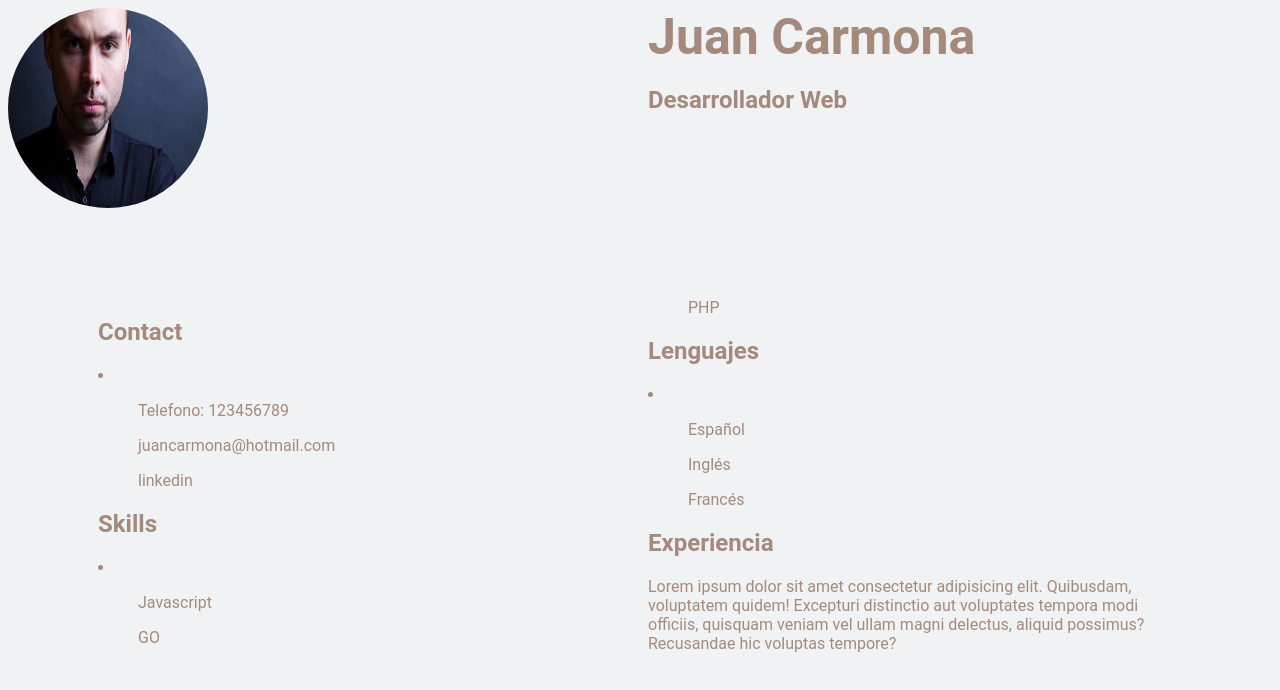
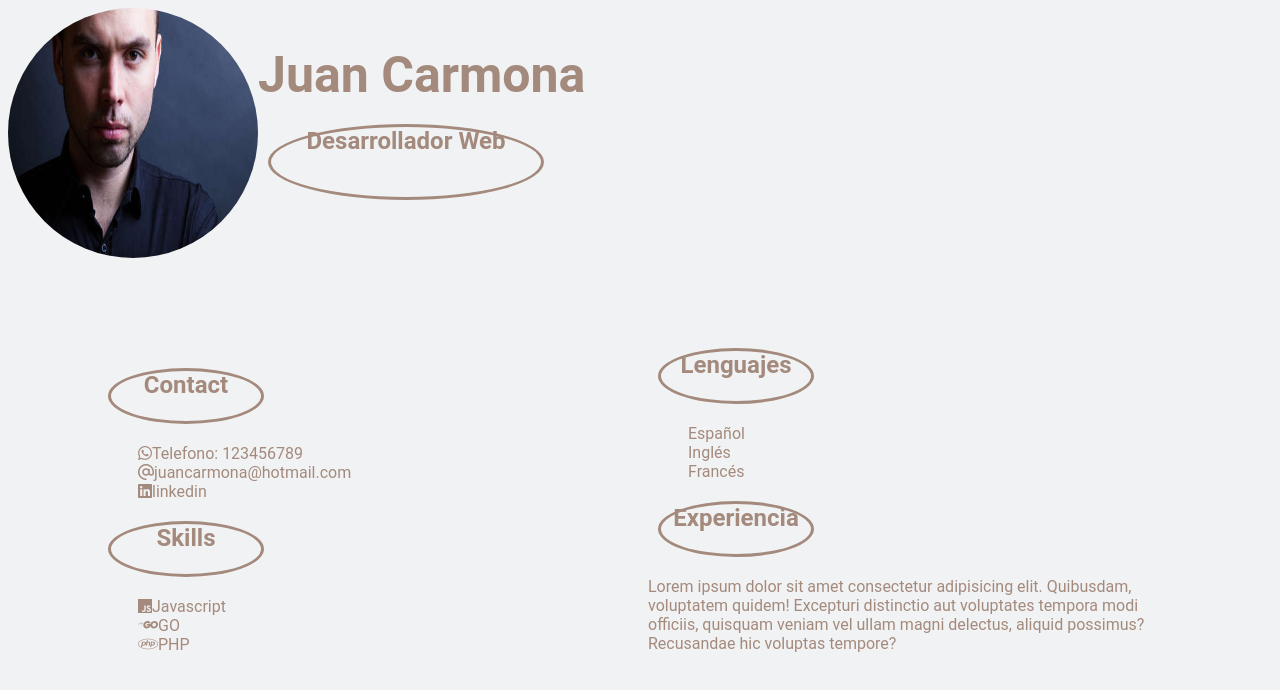
Before and after one commit to David58219/intro-a-la-web-29-web-c, a plain HTML site: page 1.3-intro-html/mi_curriculum/index.html in a window 1280 px wide. Drawn offline with Linux system fonts and the light colour scheme.

Commit message:
CV finalizado

```diff
--- a/1.3-intro-html/mi_curriculum/assets/css/style.css
+++ b/1.3-intro-html/mi_curriculum/assets/css/style.css
@@ -4,23 +4,64 @@ body {
     color: rgb(164, 138, 125);
 
 }
+/* Estilos de Header */
 header {
-    columns: 100px 2;
+    display: flex;
+    align-items: center;
+}
+.nombre {
+    display: flex;
+    align-content: center;
+    margin-left: 0%;
 }
 .imagen_perfil {
-    width: 200px;
-    height: 200px;
+    width: 250px;
+    height: 250px;
     border-radius: 50%;
     margin: 0;
-    display: block;
+
 }
 .Nombre_curriculum {
-    text-align: left;
+
     font-size: 50px;
     font-weight: bold;
     margin: 0;
+
 }
+
+/* Cuerpo de Curriculum */
 .cuerpo {
     columns: 100px 2;
     margin: 90px;
 }
+
+.subtitulo {
+    width: 150px;
+    height: 50px;
+    text-align: center;
+    margin-inline: 10px;
+    border-radius: 50%;
+    border-style: solid;
+    border-width: 3px;
+    border-color: rgb(164, 138, 125);
+}
+.subtitulo1 {
+    width: 270px;
+    height: 70px;
+    text-align: center;
+    margin-inline: 10px;
+    border-radius: 50%;
+    border-style: solid;
+    border-width: 3px;
+    border-color: rgb(164, 138, 125);
+}
+
+.contenido {
+
+}
+
+/* Estilos de articulos */
+ul {
+    list-style: none;
+
+}
--- a/1.3-intro-html/mi_curriculum/index.html
+++ b/1.3-intro-html/mi_curriculum/index.html
@@ -4,41 +4,57 @@
     <meta charset="UTF-8">
     <meta name="viewport" content="width=device-width, initial-scale=1.0">
     <link rel="stylesheet" href="./assets/css/style.css">
-    <title>Curriculum</title>
+    <script src="https://kit.fontawesome.com/6acc97d1ca.js" crossorigin="anonymous"></script>
+    <title>Mi CV</title>
 </head>
 <body>
     <Header>
         <img class="imagen_perfil" src="./assets/imagenes/perfil.jpg" alt="Imagen del Perfil">
+        <div class="Nombre">
             <h1 class="Nombre_curriculum">Juan Carmona</h1>
-        <h2 class="Subtitulos" >Desarrollador Web</h2>
+            <h2 class="subtitulo1" >Desarrollador Web</h2>
+        </div>
     </Header>
 
             <section class="cuerpo">
-                <h2>Contact</h2>
-                <li>
-                    <ul>Telefono: 123456789</ul>
-                    <ul>juancarmona@hotmail.com</ul>
-                    <ul>linkedin</ul>
-                </li>
-                <h2>Skills</h2>
-                <li>
-                    <ul>Javascript</ul>
-                    <ul>GO</ul>
-                    <ul>PHP</ul>
-                </li>
-                <h2>Lenguajes</h2>
-                <li>
-                    <ul>Español</ul>
-                    <ul>Inglés</ul>
-                    <ul>Francés</ul>
-                </li>
-                <h2>Experiencia</h2>
+
+
+                 <article class="contenido">
+                        <h2 class="subtitulo">Contact</h2>
+                        <ul>
+                            <li><i class="fa-brands fa-whatsapp" style="color: #a48a7d;"></i>Telefono: 123456789</li>
+                            <li><i class="fa-regular fa-at" style="color: #a48a7d;"></i>juancarmona@hotmail.com</li>
+                            <li><i class="fa-brands fa-linkedin" style="color: #a48a7d;"></i>linkedin</li>
+                        </ul>
+                 </article>
+
+                 <article class="contenido">
+                        <h2 class="subtitulo">Skills</h2>
+                        <ul>
+                            <li><i class="fa-brands fa-js" style="color: #a48a7d;"></i>Javascript</li>
+                            <li><i class="fa-brands fa-golang" style="color: #a48a7d;"></i>GO</li>
+                            <li><i class="fa-brands fa-php" style="color: #a48a7d;"></i>PHP</li>
+                        </ul>
+                 </article>
+
+                 <article class="contenido">
+                        <h2 class="subtitulo">Lenguajes</h2>
+                        <ul>
+                            <li>Español</li>
+                            <li>Inglés</li>
+                            <li>Francés</li>
+                        </ul>
+                 </article>
+
+                 <article class="contenido">
+                        <h2 class="subtitulo">Experiencia</h2>
                         <p>
                             Lorem ipsum dolor sit amet consectetur adipisicing elit.
                             Quibusdam, voluptatem quidem! Excepturi distinctio aut voluptates
                             tempora modi officiis, quisquam veniam vel ullam magni delectus,
                             aliquid possimus? Recusandae hic voluptas tempore?
                         </p>
+                 </article>
             </section>
 </body>
 </html>
```
Lines whose indentation alone changed are shown as unchanged.
